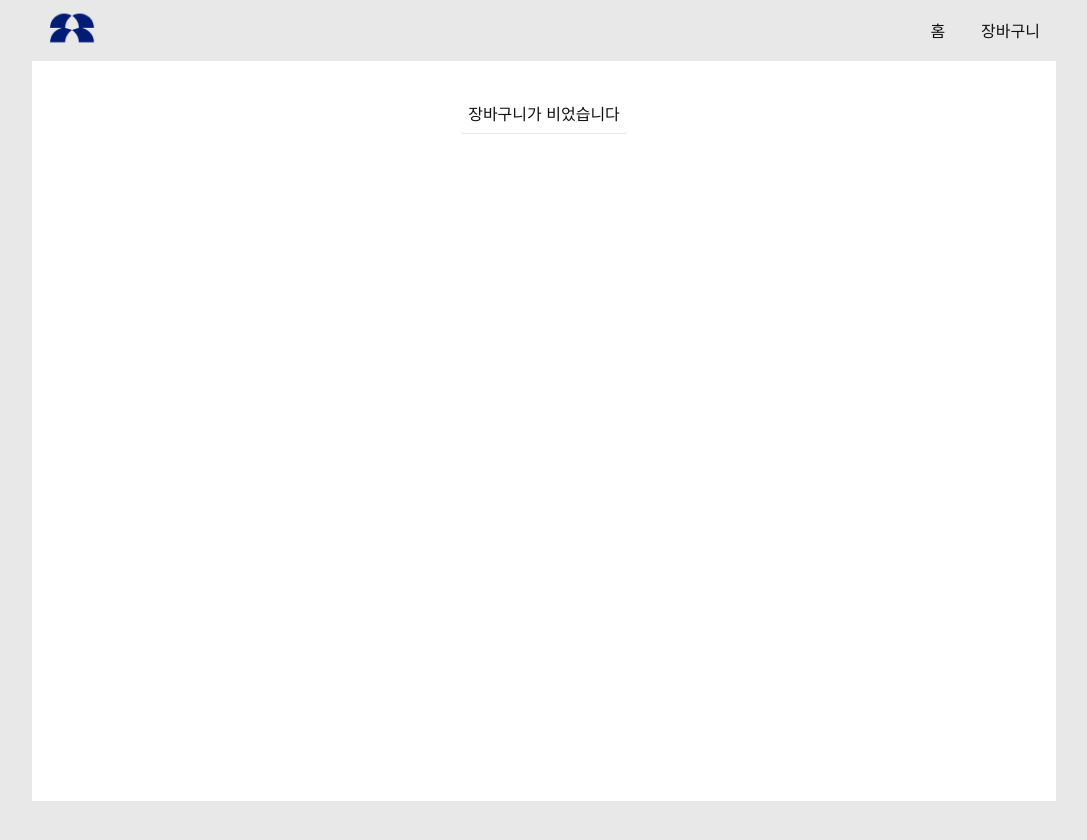
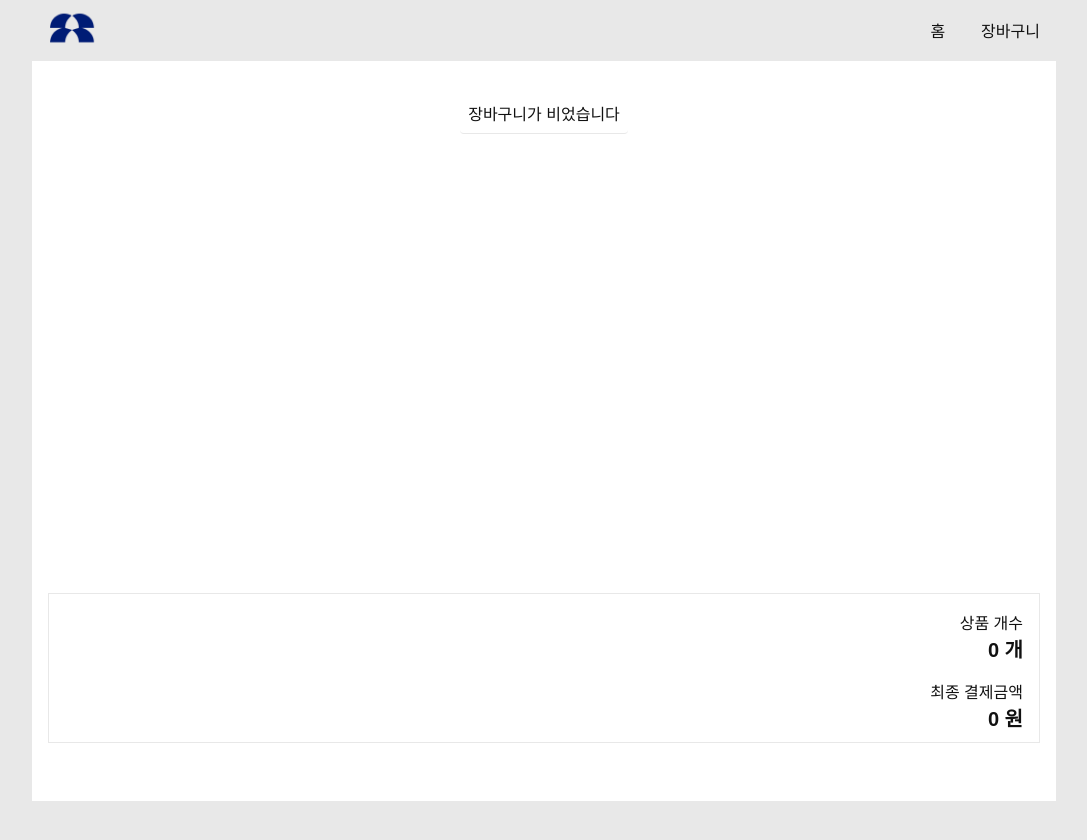
Before and after one commit to ssm825/state-management, a React (Create React App) app in the folder recoil/shopping-cart/: page /cart in a window 1280 px wide. Shown: the top 840 px of the page, without its empty margins (96-1183 px from the left). Built offline with nearby package versions, Linux system fonts and the light colour scheme; a web font is replaced by a local one.

Commit message:
Feat : 장바구니 상품 개수, 최종 금액 추가

```diff
--- a/recoil/shopping-cart/src/pages/Cart.tsx
+++ b/recoil/shopping-cart/src/pages/Cart.tsx
@@ -1,21 +1,65 @@
 import CartItem from "components/CartItem/CartItem";
 import { useRecoilValue } from "recoil";
-import { cartAtom } from "recoil/CartAtom";
+import {
+  cartAtom,
+  totalPriceSelector,
+  totalQuantitySelector,
+} from "recoil/CartAtom";
 import styled from "styled-components";
 
 const Cart = () => {
   const cartItem = useRecoilValue(cartAtom);
+  const totalQuantity = useRecoilValue(totalQuantitySelector);
+  const totalPrice = useRecoilValue(totalPriceSelector);
   return (
-    <div>
-      {cartItem.length ? (
-        cartItem.map((cartData) => <CartItem data={cartData} />)
-      ) : (
-        <NoItems>장바구니가 비었습니다</NoItems>
-      )}
-    </div>
+    <>
+      <ItemWrapper>
+        {cartItem.length ? (
+          cartItem.map((cartData) => <CartItem data={cartData} />)
+        ) : (
+          <NoItems>장바구니가 비었습니다</NoItems>
+        )}
+      </ItemWrapper>
+      <TotalInfoWrapper>
+        <ColumnWrapper>
+          <span>상품 개수</span>
+          <Heading>{totalQuantity} 개</Heading>
+        </ColumnWrapper>
+        <ColumnWrapper>
+          <span>최종 결제금액</span>
+          <Heading>{totalPrice.toLocaleString()} 원</Heading>
+        </ColumnWrapper>
+      </TotalInfoWrapper>
+    </>
   );
 };
 
+const ItemWrapper = styled.ul`
+  display: flex;
+  flex-direction: column;
+  width: 100%;
+  height: 100%;
+  min-height: calc(100vh - 300px);
+`;
+const TotalInfoWrapper = styled.div`
+  padding: 16px;
+  width: 100%;
+  max-width: 1024px;
+  height: 150px;
+  border: 1px solid var(--line-gray);
+  & span {
+    text-align: right;
+  }
+`;
+const ColumnWrapper = styled.div`
+  display: flex;
+  flex-direction: column;
+  margin-bottom: 16px;
+`;
+const Heading = styled.span`
+  font-size: 20px;
+  font-weight: var(--bold);
+`;
 const NoItems = styled.div`
   margin: 0 auto;
   padding: 8px;
--- a/recoil/shopping-cart/src/recoil/CartAtom.ts
+++ b/recoil/shopping-cart/src/recoil/CartAtom.ts
@@ -1,7 +1,23 @@
-import { atom } from "recoil";
+import { atom, selector } from "recoil";
 import { Product } from "./../types/product";
 
 export const cartAtom = atom<Product[]>({
   key: "cartAtom",
   default: [],
 });
+
+export const totalQuantitySelector = selector({
+  key: "totalQuantity",
+  get: ({ get }) => {
+    const quantity = get(cartAtom);
+    return quantity.length;
+  },
+});
+
+export const totalPriceSelector = selector({
+  key: "totalPrice",
+  get: ({ get }) => {
+    const price = get(cartAtom);
+    return price.reduce((acc, cur) => acc + cur.price, 0);
+  },
+});
```
